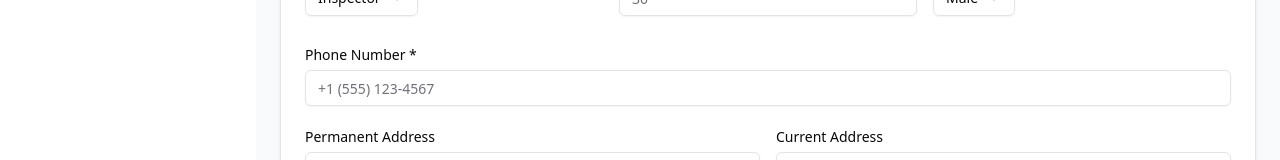
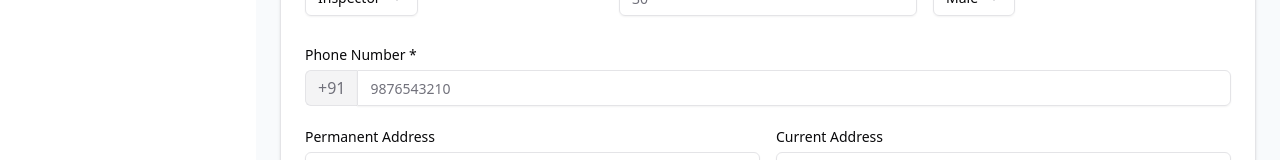
Before and after one commit to ankit723/rathyatra-admin, a Next.js app: page /users/create in a window 1280 px wide. Shown: the part 465-625 px from the top of the page. Built offline with nearby package versions, Linux system fonts and the light colour scheme; no server answers; sample sign-in values are in the browser's storage.

Commit message:
feat fix

```diff
--- a/app/users/[id]/edit/page.tsx
+++ b/app/users/[id]/edit/page.tsx
@@ -127,6 +127,8 @@ export default function EditUserPage() {
       // Prepare data for API
       const userData = {
         ...formData,
+        // Ensure phone number has +91 prefix
+        phoneNumber: formData.phoneNumber?.startsWith('+91') ? formData.phoneNumber : `+91${formData.phoneNumber}`,
         // Ensure age is a number
         age: formData.age ? Number(formData.age) : undefined
       };
@@ -362,13 +364,19 @@ export default function EditUserPage() {
 
               <div className="space-y-2">
                 <Label htmlFor="phoneNumber">Phone Number *</Label>
+                <div className="flex">
+                  <div className="flex items-center justify-center px-3 border border-r-0 border-input rounded-l-md bg-muted text-muted-foreground">
+                    +91
+                  </div>
                   <Input
                     id="phoneNumber"
                     name="phoneNumber"
                     value={formData.phoneNumber || ''}
                     onChange={handleInputChange}
-                  placeholder="+1 (555) 123-4567"
+                    placeholder="9876543210"
+                    className="rounded-l-none"
                   />
+                </div>
               </div>
             </div>
 
--- a/app/users/create/page.tsx
+++ b/app/users/create/page.tsx
@@ -113,6 +113,8 @@ export default function CreateUserPage() {
       // Prepare data for API
       const userData = {
         ...formData,
+        // Ensure phone number has +91 prefix
+        phoneNumber: formData.phoneNumber.startsWith('+91') ? formData.phoneNumber : `+91${formData.phoneNumber}`,
         age: formData.age ? parseInt(formData.age) : undefined
       };
 
@@ -331,13 +333,19 @@ export default function CreateUserPage() {
 
             <div className="space-y-2">
               <Label htmlFor="phoneNumber">Phone Number *</Label>
+              <div className="flex">
+                <div className="flex items-center justify-center px-3 border border-r-0 border-input rounded-l-md bg-muted text-muted-foreground">
+                  +91
+                </div>
                 <Input
                   id="phoneNumber"
                   name="phoneNumber"
                   value={formData.phoneNumber}
                   onChange={handleInputChange}
-                placeholder="+1 (555) 123-4567"
+                  placeholder="9876543210"
+                  className="rounded-l-none"
                 />
+              </div>
             </div>
 
             <div className="grid gap-4 md:grid-cols-2">
```
Lines whose indentation alone changed are shown as unchanged.
